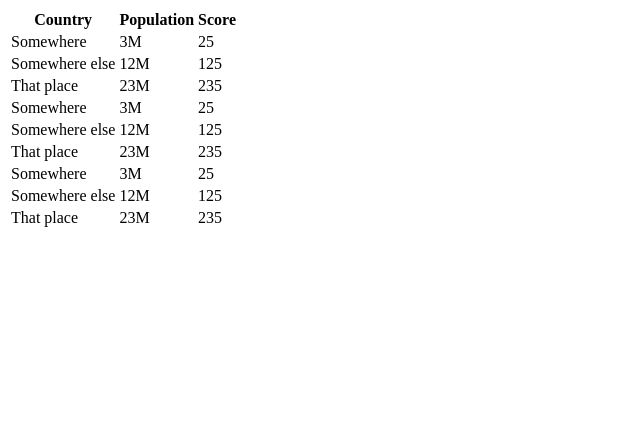
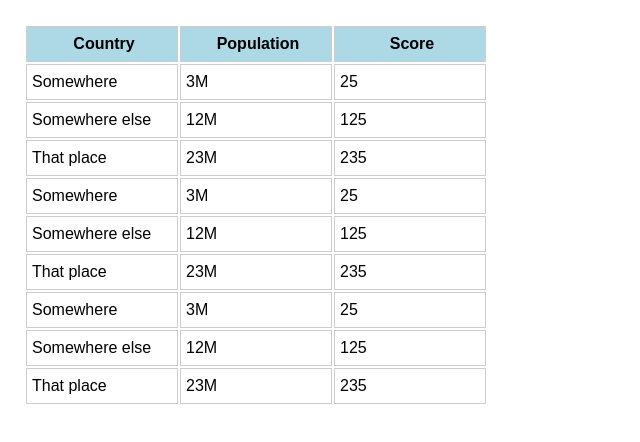
Before and after one commit to Georgi-Raykov/HTML-CSS, a plain HTML site: page 03.CSS-and-Typography-Exercise-Resources/03_Styling-Tables/styling-tables.html in a window 1280 px wide. Shown: the whole page, without its empty margins (0-640 px from the left). Drawn offline with Linux system fonts and the light colour scheme.

Commit message:
CSS & Typography

```diff
--- a/03.CSS-and-Typography-Exercise-Resources/03_Styling-Tables/styles.css
+++ b/03.CSS-and-Typography-Exercise-Resources/03_Styling-Tables/styles.css
@@ -1 +1,18 @@
-/* TODO: style the html */
+body{
+    font-family: Monserat, sans-serif;
+    padding: 16px;
+}
+th{
+    background-color: lightblue;
+    width: 144px;
+    height: 32px;
+    border: solid 1px #ccc;
+    padding-left: 5px;
+}
+td{
+    width: 144px;
+    height: 32px;
+    border: solid 1px #ccc;
+    padding-left: 5px;
+
+}
--- a/03.CSS-and-Typography-Exercise-Resources/03_Styling-Tables/styling-tables.html
+++ b/03.CSS-and-Typography-Exercise-Resources/03_Styling-Tables/styling-tables.html
@@ -4,6 +4,7 @@
 <head>
     <title>Styling Tables</title>
     <link rel="stylesheet" href="styles.css">
+    <link rel="stylesheet" href="https://fonts.googleapis.com/css?family=Montserrat">
 </head>
 
 <body>
```
